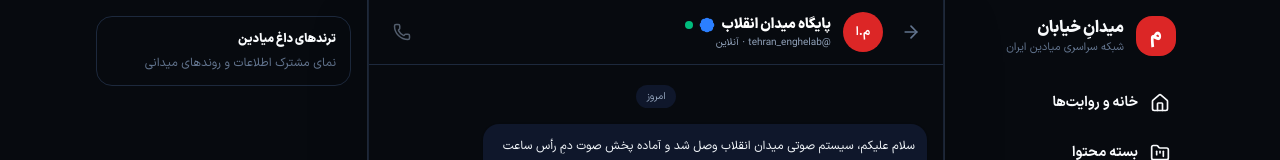
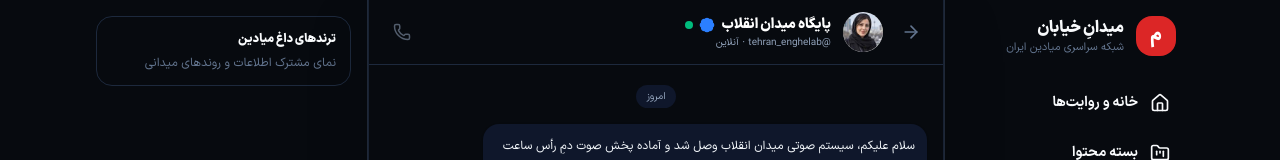
Before and after one commit to mohammad-mohammad-soltani/meydan, a Next.js app: page /chat/tehran-enghelab in a window 1280 px wide. Shown: the top 160 px of the page. Built offline with nearby package versions, Linux system fonts and the light colour scheme.

Commit message:
feat(media): use generated imagery in app views

```diff
--- a/features/chat/components/ChatHeader.tsx
+++ b/features/chat/components/ChatHeader.tsx
@@ -1,16 +1,15 @@
+import { chatAvatar } from "@/components/shared/generated-media";
 import Link from "next/link";
 import { ArrowRight, BadgeCheck, Phone } from "lucide-react";
 import type { Conversation } from "../types";
 
 export function ChatHeader({ conversation }: { conversation: Conversation }) {
   const { participant } = conversation;
-  const avatarClass = participant.avatarTone === "amber" ? "bg-amber-500 text-slate-950" : "bg-brand-red text-white";
-
   return (
     <header className="flex shrink-0 items-center justify-between border-b border-slate-200 px-4 py-3 dark:border-slate-800">
       <div className="flex min-w-0 items-center gap-3">
         <Link href="/chat" aria-label="بازگشت به گفتگوها" className="shrink-0 rounded-xl p-1.5 text-slate-500 transition hover:bg-slate-100 hover:text-brand-red focus-visible:outline-none focus-visible:ring-2 focus-visible:ring-brand-red/40 dark:hover:bg-slate-900"><ArrowRight className="h-5 w-5" /></Link>
-        <div className={"flex h-10 w-10 shrink-0 items-center justify-center rounded-full text-xs font-bold " + avatarClass}>{participant.avatarLabel}</div>
+        <img src={chatAvatar(participant.avatarTone)} alt="" className="h-10 w-10 shrink-0 rounded-full object-cover" />
         <div className="min-w-0"><div className="flex items-center gap-1.5"><h1 className="truncate text-sm font-black text-slate-900 dark:text-white">{participant.name}</h1>{participant.isVerified ? <BadgeCheck className="h-4 w-4 shrink-0 fill-blue-500 text-blue-500" aria-label="تأییدشده" /> : null}{participant.isOnline ? <span className="h-2 w-2 shrink-0 rounded-full bg-emerald-500" aria-label="آنلاین" /> : null}</div><p className="truncate text-[10px] text-slate-500 dark:text-slate-400">{participant.handle}{participant.isOnline ? " · آنلاین" : ""}</p></div>
       </div>
       <button type="button" aria-label="تماس صوتی" disabled title="تماس صوتی در نسخهٔ آینده فعال می‌شود." className="shrink-0 rounded-xl p-2 text-slate-400 disabled:cursor-not-allowed"><Phone className="h-4.5 w-4.5" /></button>
```
